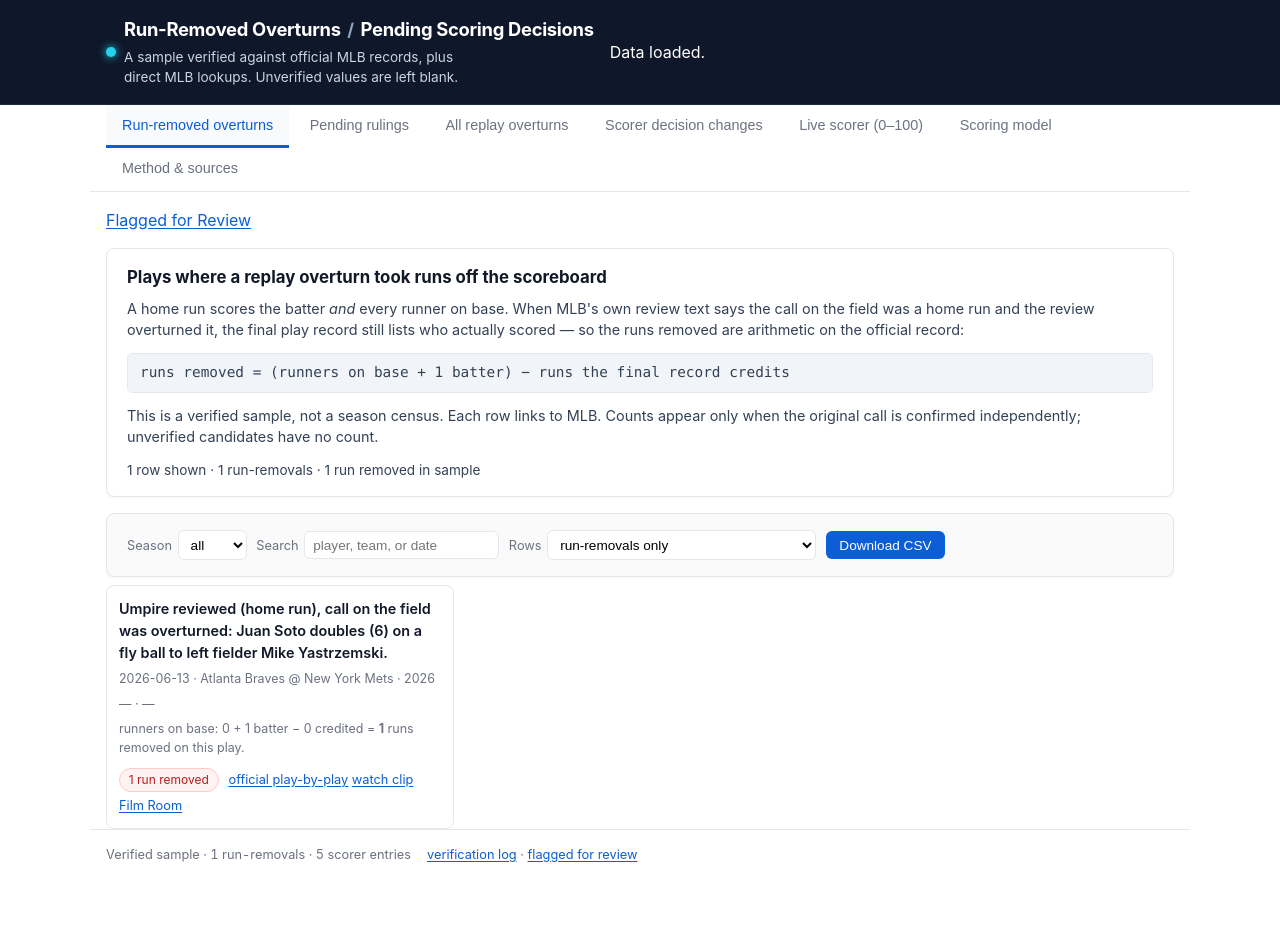
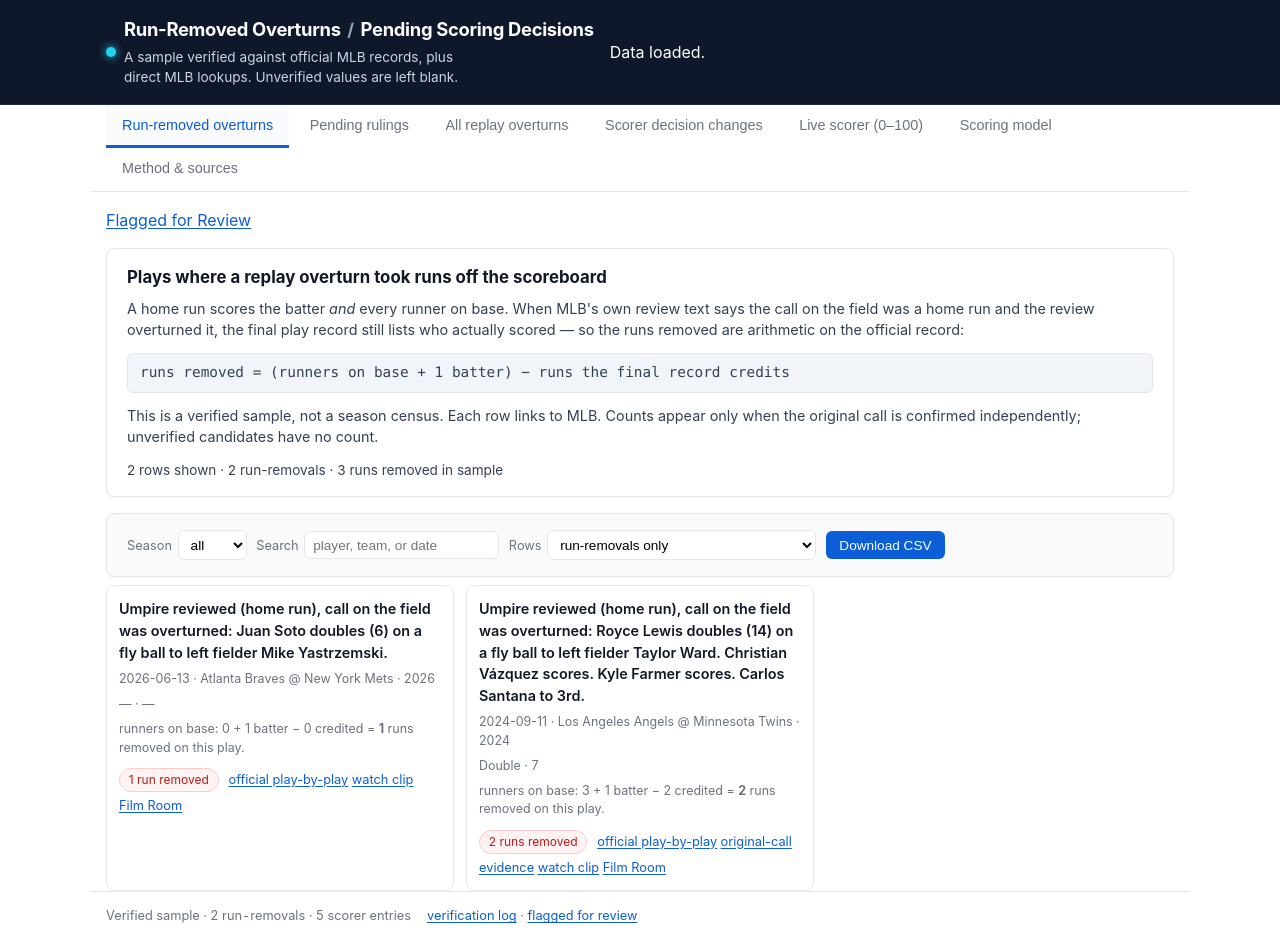
Before and after one commit to snapquast73-boop/LIVESCERRPEND, a plain HTML site: page index.html in a window 1280 px wide. Before the commit the page ends 878 px from the top, so only its background shows below. Drawn offline with Linux system fonts and the light colour scheme.

Commit message:
Recover Lewis overturn from MLB report, schedule and corrected play
Co-authored-by: arena-agent <297053741+arena-agent@users.noreply.github.com>

```diff
--- a/assets/js/run-removed.js
+++ b/assets/js/run-removed.js
@@ -69,9 +69,9 @@ const RunRemoved = (() => {
         <div class="title">${esc(r.play || "Play")}</div>
         <div class="meta">${esc(r.date || "—")} · ${esc(r.teams || "—")} · ${esc(r.season || "—")}</div>
         <div class="meta" style="font-size:0.78rem">${esc(r.event || "—")} · ${esc(r.inning || "—")}</div>
-        ${r.runsRemoved == null ? '<p class="meta">Value left blank. See <a href="flagged-for-review.html">Flagged for Review</a>.</p>' :
+        ${r.runsRemoved == null ? `<p class="meta">${inputs.length ? esc([r.runnersOn != null ? `runners on base: ${r.runnersOn}` : "", r.runsCredited != null ? `runs credited: ${r.runsCredited}` : ""].filter(Boolean).join(" · ")) + ". " : ""}Run-removal count unverified. See <a href="flagged-for-review.html">Flagged for Review</a>.</p>` :
           `<div class="meta">${inputs.join(" ")} = <b>${esc(removed)}</b> runs removed on this play.</div>`}
-        <div class="meta" style="margin-top:0.25rem">${verdict} ${sourceLink} ${clipLink} ${gameday} ${film}</div>
+        <div class="meta" style="margin-top:0.25rem">${verdict} ${sourceLink} ${r.source && r.source !== r.clip && r.source !== r.pbp ? R.link(r.source, "original-call evidence") : ""} ${clipLink} ${gameday} ${film}</div>
       `));
     }
 
--- a/data/site/payload.json
+++ b/data/site/payload.json
@@ -17,6 +17,26 @@
       "runsCredited": 0,
       "runsRemoved": 1,
       "source": "https://www.mlb.com/video/juan-soto-s-home-run-overturned-after-review"
+    },
+    {
+      "gamePk": 745857,
+      "atBatIndex": 63,
+      "season": "2024",
+      "date": "2024-09-11",
+      "teams": "Los Angeles Angels @ Minnesota Twins",
+      "batter": "Royce Lewis",
+      "pitcher": "Hunter Strickland",
+      "event": "Double",
+      "inning": 7,
+      "reviewType": "NH",
+      "play": "Umpire reviewed (home run), call on the field was overturned: Royce Lewis doubles (14) on a fly ball to left fielder Taylor Ward. Christian Vázquez scores. Kyle Farmer scores. Carlos Santana to 3rd.",
+      "pbp": "https://statsapi.mlb.com/api/v1/game/745857/playByPlay",
+      "clip": "https://www.mlb.com/video/royce-lewis-hits-a-two-run-ground-rule-double",
+      "filmRoom": "https://www.mlb.com/video/game/745857",
+      "runnersOn": 3,
+      "runsCredited": 2,
+      "runsRemoved": 2,
+      "source": "https://www.mlb.com/news/royce-lewis-twins-win-series-over-angels"
     }
   ],
   "additions": [],
@@ -33,8 +53,8 @@
       "pbp": "https://statsapi.mlb.com/api/v1/game/778307/playByPlay",
       "clip": "https://www.mlb.com/video/ryan-jeffers-homers-1-on-a-fly-ball-to-left-center-field-trevor-larnach-s",
       "filmRoom": "https://www.mlb.com/video/game/778307",
-      "runnersOn": null,
-      "runsCredited": null,
+      "runnersOn": 1,
+      "runsCredited": 0,
       "runsRemoved": null,
       "source": "https://statsapi.mlb.com/api/v1/game/778307/playByPlay"
     }
@@ -65,6 +85,22 @@
       "pbp": "https://statsapi.mlb.com/api/v1/game/778307/playByPlay",
       "clip": "https://www.mlb.com/video/ryan-jeffers-homers-1-on-a-fly-ball-to-left-center-field-trevor-larnach-s",
       "filmRoom": "https://www.mlb.com/video/game/778307"
+    },
+    {
+      "gamePk": 745857,
+      "atBatIndex": 63,
+      "season": "2024",
+      "date": "2024-09-11",
+      "teams": "Los Angeles Angels @ Minnesota Twins",
+      "batter": "Royce Lewis",
+      "pitcher": "Hunter Strickland",
+      "event": "Double",
+      "inning": 7,
+      "reviewType": "NH",
+      "play": "Umpire reviewed (home run), call on the field was overturned: Royce Lewis doubles (14) on a fly ball to left fielder Taylor Ward. Christian Vázquez scores. Kyle Farmer scores. Carlos Santana to 3rd.",
+      "pbp": "https://statsapi.mlb.com/api/v1/game/745857/playByPlay",
+      "clip": "https://www.mlb.com/video/royce-lewis-hits-a-two-run-ground-rule-double",
+      "filmRoom": "https://www.mlb.com/video/game/745857"
     }
   ],
   "decisions": [
@@ -146,9 +182,10 @@
     },
     {
       "gamePk": 745857,
-      "runsRemoved": null,
-      "status": "Unverified original call and run-removal count; omitted from totals.",
-      "pbp": "https://statsapi.mlb.com/api/v1/game/745857/playByPlay"
+      "runsRemoved": 2,
+      "status": "MLB reports a grand slam overturned to a two-run double.",
+      "pbp": "https://statsapi.mlb.com/api/v1/game/745857/playByPlay",
+      "clip": "https://www.mlb.com/video/royce-lewis-hits-a-two-run-ground-rule-double"
     },
     {
       "gamePk": 823616,
@@ -160,10 +197,10 @@
   ],
   "meta": {
     "coverage": {
-      "run-removals": "One independently verified run-removal example; not a season total.",
+      "run-removals": "Two verified examples, not season totals.",
       "pending-rulings": "Current Eastern Time schedule only; no archived pending sample.",
       "scorer-decision-changes": "Five independently checked excerpts of the MLB bulletin; not a census.",
-      "all-replay-overturns": "Two verified cases, plus eligible game feeds for dates scanned in the browser."
+      "all-replay-overturns": "Three verified examples plus available feeds for the scanned date."
     },
     "freshness": "Official sample source audit: 2026-11-20.",
     "irregularities": [
@@ -180,7 +217,7 @@
       },
       {
         "id": "IRR-03",
-        "text": "The original README is not an official source. Counts for games 778307 and 745857 are blank; only game 823616 met the independent verification standard.",
+        "text": "Only game 778307 still lacks independent evidence of the original call. Its run-removal count is blank.",
         "source": "https://statsapi.mlb.com/api/v1/game/778307/playByPlay",
         "unverified": true
       },
```
Also changed, not shown: flagged-for-review.html (+3 -2 lines), 2 other files.
